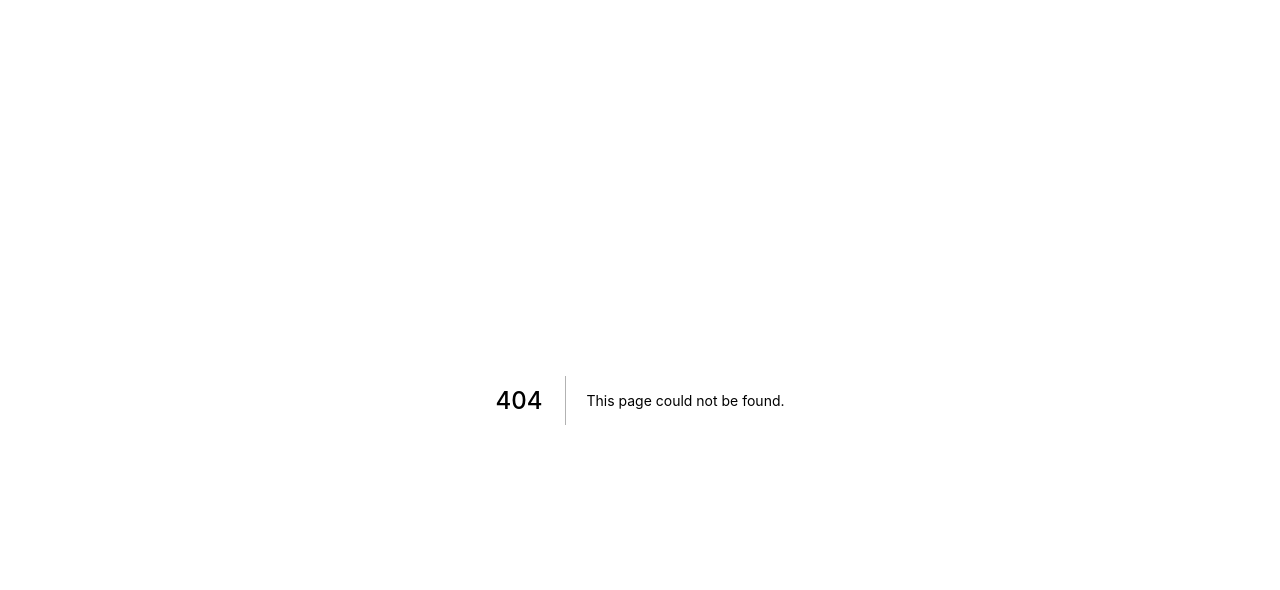
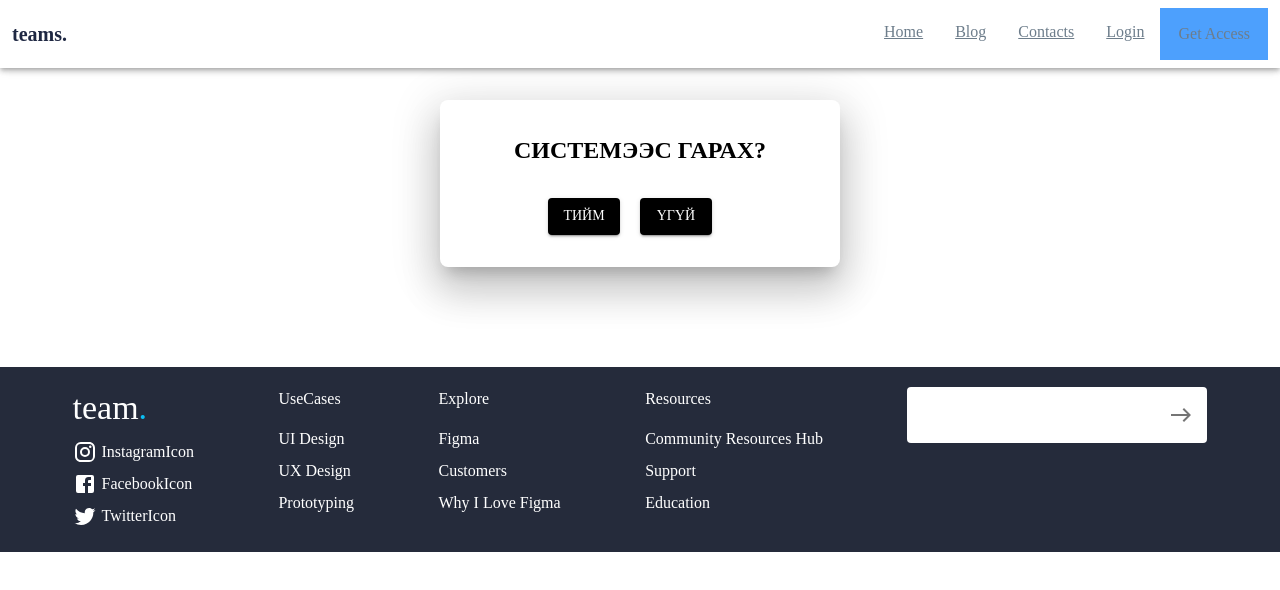
Before and after one commit to Ganzorig2022/next-js-12-news-app, a Next.js app in the folder front-end/: page /logout in a window 1280 px wide. Before the commit this address had no page. Shown: the top 590 px of the page. Built offline with nearby package versions, Linux system fonts and the light colour scheme.

Commit message:
protected route

```diff
--- a/front-end/components/Navbar.jsx
+++ b/front-end/components/Navbar.jsx
@@ -14,21 +14,26 @@ import {
 import { useRouter } from 'next/router';
 // import MenuIcon from '@mui/icons-material/Menu';
 import { useEffect, useState } from 'react';
+import { useAuthContext } from '@/context/AuthContext';
 
 const Navbar = ({ children }) => {
-  const [scrollValue, setScrollValue] = useState(0);
+  // const [scrollValue, setScrollValue] = useState(0);
   const theme = useTheme();
   const router = useRouter();
+  const { isLoggedIn } = useAuthContext();
 
   const routerHandler = (path) => {
+    if (path === '/blogs') {
+      if (!isLoggedIn) router.push('/login');
+    }
     router.push(path);
   };
 
-  useEffect(() => {
-    window.onscroll = (event) => {
-      setScrollValue(window.pageYOffset);
-    };
-  });
+  // useEffect(() => {
+  //   window.onscroll = (event) => {
+  //     setScrollValue(window.pageYOffset);
+  //   };
+  // });
   const is600px = useMediaQuery(theme.breakpoints.down('sm'));
 
   return (
@@ -106,10 +111,11 @@ const Navbar = ({ children }) => {
                 </ListItem>
               </List>
               <List>
+                {!isLoggedIn ? (
                   <ListItem sx={{ padding: 0 }}>
                     <ListItemButton onClick={(e) => routerHandler('/login')}>
                       <ListItemText
-                      primary='Log In'
+                        primary='Login'
                         sx={{
                           textDecoration:
                             router.pathname === '/login' ? 'none' : 'underline',
@@ -117,6 +123,19 @@ const Navbar = ({ children }) => {
                       />
                     </ListItemButton>
                   </ListItem>
+                ) : (
+                  <ListItem sx={{ padding: 0 }}>
+                    <ListItemButton onClick={(e) => routerHandler('/logout')}>
+                      <ListItemText
+                        primary='Logout'
+                        sx={{
+                          textDecoration:
+                            router.pathname === '/login' ? 'none' : 'underline',
+                        }}
+                      />
+                    </ListItemButton>
+                  </ListItem>
+                )}
               </List>
               <List>
                 <ListItem
--- /dev/null
+++ b/front-end/context/AuthContext.jsx
@@ -0,0 +1,14 @@
+import { createContext, useContext, useState } from 'react';
+
+const AuthContext = createContext();
+export const AuthProvider = (props) => {
+  const { children } = props;
+  const [isLoggedIn, setIsLoggedIn] = useState(false);
+  return (
+    <AuthContext.Provider value={{ isLoggedIn, setIsLoggedIn }}>
+      {children}
+    </AuthContext.Provider>
+  );
+};
+
+export const useAuthContext = () => useContext(AuthContext);
--- a/front-end/pages/_app.js
+++ b/front-end/pages/_app.js
@@ -1,14 +1,17 @@
 import '../styles/globals.css';
 import { CustomTheme } from 'utils/theme';
 import { SingleDataProvider } from '@/context/SingleData';
+import { AuthProvider } from '@/context/AuthContext';
 
 function MyApp({ Component, pageProps }) {
   return (
     <>
       <CustomTheme>
-        <SingleDataProvider>
-          <Component {...pageProps} />
-        </SingleDataProvider>
+        <AuthProvider>
+          <SingleDataProvider>
+            <Component {...pageProps} />
+          </SingleDataProvider>
+        </AuthProvider>
       </CustomTheme>
     </>
   );
--- /dev/null
+++ b/front-end/pages/logout/index.js
@@ -0,0 +1,61 @@
+import React, { useState, useRef } from 'react';
+import { Box, Button, Typography, Stack } from '@mui/material';
+import { classes } from '../../components/style';
+import { useRouter } from 'next/router';
+import Layout from '../../components/Layout';
+import { useAuthContext } from '@/context/AuthContext';
+
+const Logout = () => {
+  const router = useRouter();
+  const { setIsLoggedIn } = useAuthContext();
+
+  const onSubmitHandler = async (choice) => {
+    if (choice === 'yes') {
+      setIsLoggedIn(false);
+      alert('та системээс гарлаа.');
+      router.push('/');
+    }
+    router.push('/');
+  };
+
+  return (
+    <Layout>
+      <Box sx={classes.modalContainer}>
+        <Stack p={4}>
+          <Typography mb={5} sx={classes.modalTypo}>
+            СИСТЕМЭЭС ГАРАХ?
+          </Typography>
+          <Stack spacing={2} direction='column'>
+            <Box
+              sx={{
+                display: 'flex',
+                flexDirection: 'column',
+                justifyContent: 'center',
+                alignItems: 'center',
+              }}
+            >
+              <Stack direction='row'>
+                <Button
+                  variant='contained'
+                  onClick={() => onSubmitHandler('yes')}
+                  sx={{ width: '100%', marginTop: '10px' }}
+                >
+                  Тийм
+                </Button>
+                <Button
+                  variant='contained'
+                  onClick={() => onSubmitHandler('no')}
+                  sx={{ width: '100%', margin: '10px 20px 0' }}
+                >
+                  Үгүй
+                </Button>
+              </Stack>
+            </Box>
+          </Stack>
+        </Stack>
+      </Box>
+    </Layout>
+  );
+};
+
+export default Logout;
```
Also changed, not shown: front-end/helpers/getDataFromServer.js (+4 -3 lines), front-end/pages/blogs/index.js (+12 -4 lines), front-end/pages/login/index.js (+14 -18 lines). Lines whose indentation alone changed are shown as unchanged.
